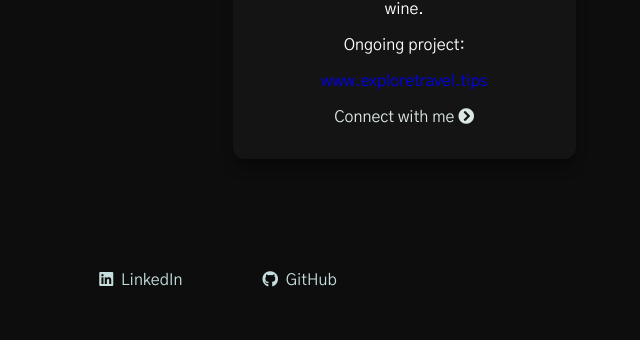
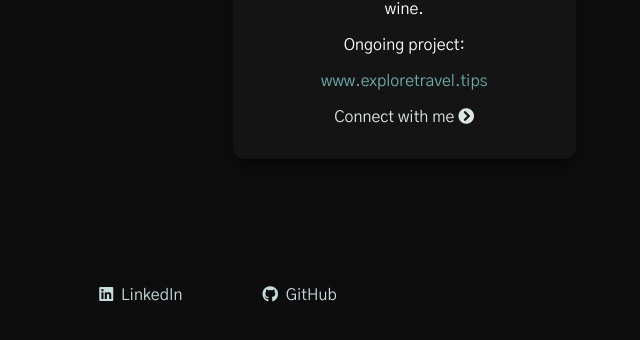
Before and after one commit to mandareis/website-frontend, a React (Create React App) app: page / in a window 1280 px wide. Shown: the part 435-775 px from the top of the page, without its empty margins (422-1062 px from the left). Built offline with nearby package versions, Linux system fonts and the light colour scheme; no server answers.

Commit message:
minor fixes to alignment and css on bio div

```diff
--- a/src/App.css
+++ b/src/App.css
@@ -22,6 +22,7 @@ a {
   font-size: 16px;
   padding: 20px;
   margin: 20px;
+  color: hsl(178, 27%, 55%);
 }
 #bio-p {
   text-align: center;
--- a/src/App.js
+++ b/src/App.js
@@ -46,7 +46,6 @@ function App() {
           </Route>
         </Switch>
       </Router>
-      <div className="container">
       <div className="row">
         <div className="col">
           <div id="footer">
@@ -72,7 +71,6 @@ function App() {
         </div>
       </div>
     </div>
-    </div>
   );
 }
 
```
Lines whose indentation alone changed are shown as unchanged.
